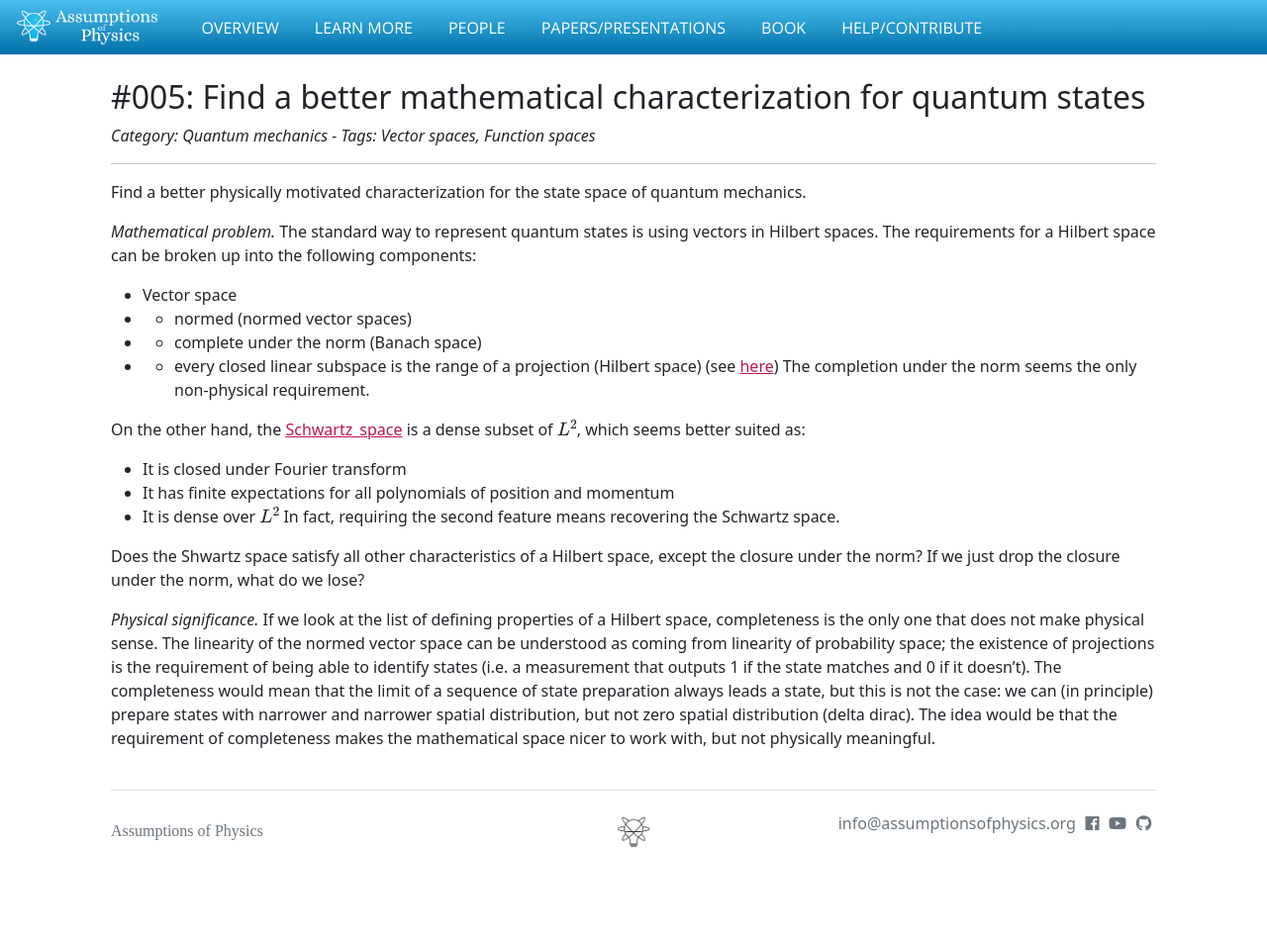
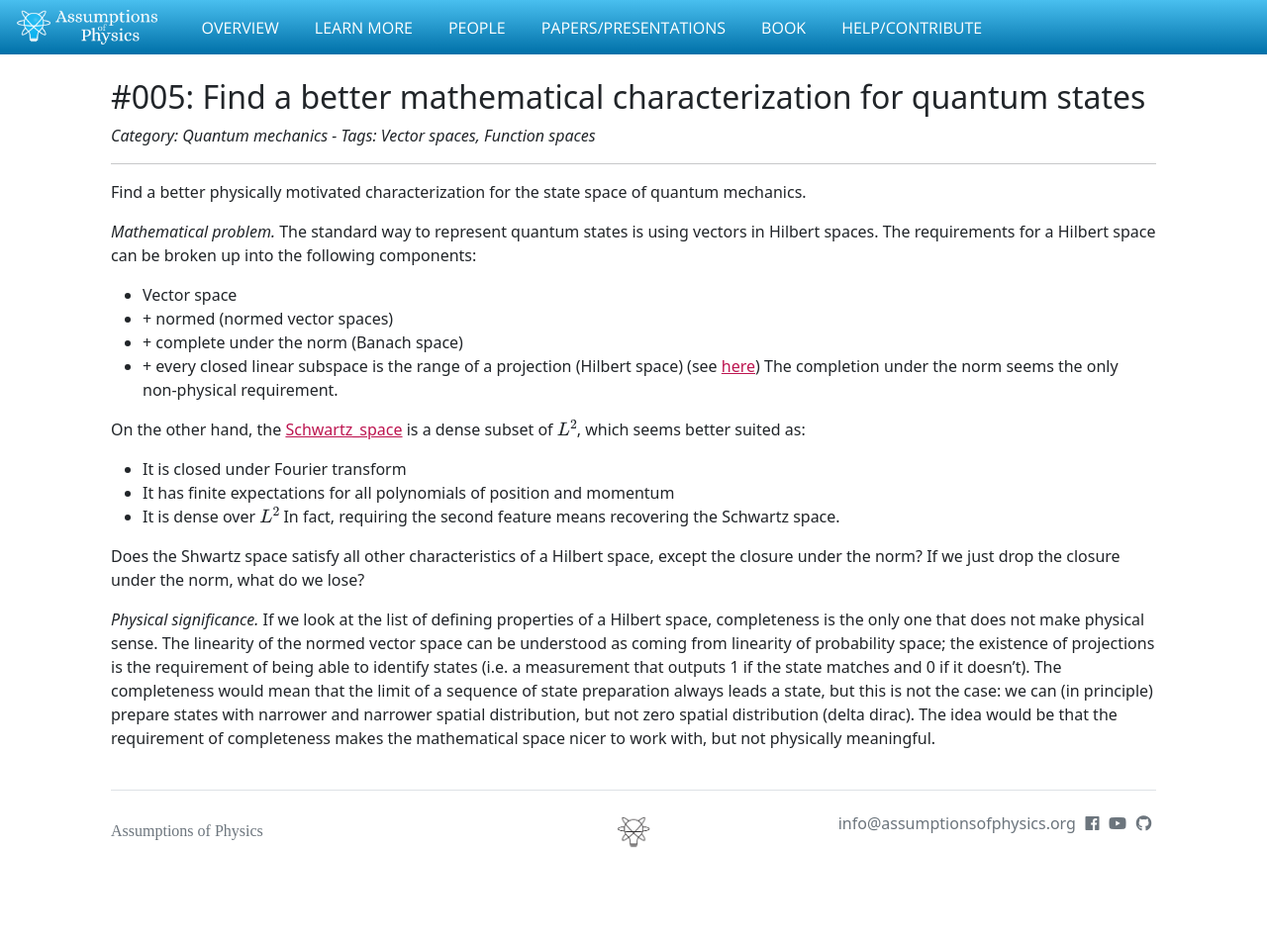
Before and after one commit to assumptionsofphysics/assumptionsofphysics.github.io, a Jekyll site: the page built from _problems/005-BetterQuantumStateSpace.md, in a window 1280 px wide. Shown: the whole page at 99% size. Built offline with Jekyll 4.4.1, drawn with Linux system fonts in a browser that asks for light colours; nearby versions of some CDN libraries; some web fonts are replaced; formulas are drawn with MathJax 3.

```diff
--- a/_problems/005-BetterQuantumStateSpace.md
+++ b/_problems/005-BetterQuantumStateSpace.md
@@ -10,9 +10,9 @@ quantum mechanics.
 vectors in Hilbert spaces. The requirements for a Hilbert space can be broken up
 into the following components:
 * Vector space
-* + normed (normed vector spaces)
-* + complete under the norm (Banach space)
-* + every closed linear subspace is the range of a projection (Hilbert space) (see [here](https://en.wikipedia.org/w/index.php?title=Banach_space#Characterizations_of_Hilbert_space_among_Banach_spaces))
+* \+ normed (normed vector spaces)
+* \+ complete under the norm (Banach space)
+* \+ every closed linear subspace is the range of a projection (Hilbert space) (see [here](https://en.wikipedia.org/w/index.php?title=Banach_space#Characterizations_of_Hilbert_space_among_Banach_spaces))
 The completion under the norm seems the only non-physical requirement.
 
 On the other hand, the [Schwartz_space](https://en.wikipedia.org/wiki/Schwartz_space)
```
